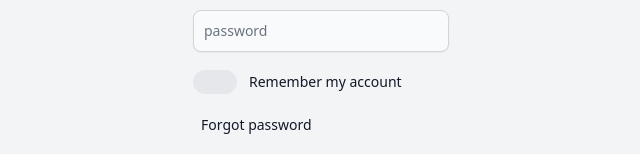
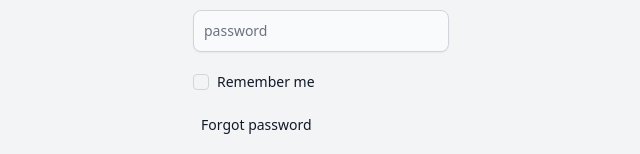
Before and after one commit to mersesarvari/ProgramIO_frontend, a React (Vite) app: page /login in a window 1280 px wide. Shown: the part 268-422 px from the top of the page, without its empty margins (319-959 px from the left). Built offline with nearby package versions, Linux system fonts and the light colour scheme.

Commit message:
fixed login and logout methods

```diff
--- a/src/App.tsx
+++ b/src/App.tsx
@@ -29,11 +29,6 @@ const RegisterPage = React.lazy(
 );
 const LoginPage = React.lazy(() => import("./pages/authentication/LoginPage"));
 const Home = React.lazy(() => import("./pages/Home"));
-
-export const Logout = () => {
-  console.log("[Client]:", "Succesfully logged out from the application");
-  Cookies.remove("user");
-};
 
 export const queryClient = new QueryClient();
 const App = () => {
--- a/src/app/api/authApi.ts
+++ b/src/app/api/authApi.ts
@@ -3,7 +3,7 @@ import api from "./api";
 import Cookies from "js-cookie";
 import { useNavigate } from "react-router";
 import { useDispatch } from "react-redux";
-import { setCredentials } from "../slices/authSlice";
+import { logOut, setCredentials } from "../slices/authSlice";
 
 type LoginProps = {
   email: string;
@@ -47,12 +47,18 @@ export const useLoginMutation = () => {
 };
 //LOGOUT
 export const useLogoutMutation = () => {
+  const dispatch = useDispatch();
+  const navigate = useNavigate();
   return useMutation({
     mutationFn: async () => {
       const axiosResponse = await api.post("/auth/logout");
       return axiosResponse.data;
     },
-    onSuccess: (data) => {
+    onSuccess: async (data) => {
+      console.log("Logging out...");
+      Cookies.remove("user");
+      dispatch(logOut());
+      navigate("/login");
       return data;
     },
   });
--- a/src/components/navigation/Navbar.tsx
+++ b/src/components/navigation/Navbar.tsx
@@ -1,18 +1,11 @@
-import { useNavigate } from "react-router-dom";
-import Cookies from "js-cookie";
 import { useLogoutMutation } from "../../app/api/authApi";
 
 const Navbar = () => {
-  const navigate = useNavigate();
-  const { mutate } = useLogoutMutation();
+  const { mutateAsync: logout } = useLogoutMutation();
 
   const Logout = async () => {
     try {
-      //const { data, error, isLoading } = logout();
-      mutate();
-      //TODO: removing user data
-      Cookies.remove("user");
-      navigate("/login");
+      await logout();
     } catch (error) {
       console.error("Error:", error);
     }
--- a/src/features/CookieManager.ts
+++ b/src/features/CookieManager.ts
@@ -5,10 +5,9 @@ export function GetUser() {
   const userRedux = useSelector((state) => state?.auth?.user);
   const userCookie = Cookies.get("user");
   try {
-    if (!userRedux && !userCookie)
-      throw new Error("Cannot get user informations from cookie or redux");
-    if (userCookie) {
-      const userObject = JSON.parse(user);
+    if (!userRedux && !userCookie) null;
+    else if (userCookie) {
+      const userObject = JSON.parse(userCookie);
       return userObject;
     } else {
       return userRedux;
--- a/src/pages/authentication/LoginPage.tsx
+++ b/src/pages/authentication/LoginPage.tsx
@@ -2,8 +2,9 @@ import * as Yup from "yup";
 import { Form, Formik } from "formik";
 import React, { useState } from "react";
 import { useLoginMutation } from "../../app/api/authApi";
-import { ToggleSwitch } from "flowbite-react";
+import { Checkbox, Label, ToggleSwitch } from "flowbite-react";
 import TextField from "../../components/fields/TextField";
+import { Link } from "react-router-dom";
 
 interface LoginFormValues {
   email: string;
@@ -11,7 +12,7 @@ interface LoginFormValues {
 }
 
 const LoginPage: React.FC = () => {
-  const loginMutation = useLoginMutation();
+  const { mutateAsync: login } = useLoginMutation();
   const [isRemember, setRemember] = useState(false);
 
   const initialValues: LoginFormValues = {
@@ -26,7 +27,7 @@ const LoginPage: React.FC = () => {
 
   const onSubmit = async (values: LoginFormValues) => {
     try {
-      await loginMutation.mutateAsync({
+      await login({
         email: values.email,
         password: values.password,
         remember: isRemember,
@@ -70,13 +71,15 @@ const LoginPage: React.FC = () => {
             <div className="mb-5">
               <div className="flex items-start">
                 <div className="flex items-center h-5">
-                  <ToggleSwitch
-                    checked={isRemember}
-                    label="Remember my account"
-                    onChange={() => {
-                      setRemember(!isRemember);
-                    }}
-                  />
+                  <div className="flex items-center gap-2">
+                    <Checkbox
+                      id="agree"
+                      onChange={() => setRemember(!isRemember)}
+                    />
+                    <Label htmlFor="agree" className="flex">
+                      Remember me
+                    </Label>
+                  </div>
                 </div>
               </div>
             </div>
```
